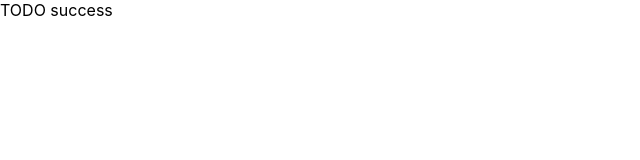
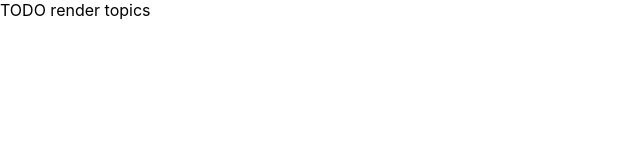
Before and after one commit to PMPepper/brandwatchtechtest, a React (Create React App) app: page / in a window 1280 px wide. Shown: the top 160 px of the page, without its empty margins (0-640 px from the left). Built offline with nearby package versions, Linux system fonts and the light colour scheme.

Commit message:
Add Topic and Error components

```diff
--- a/src/components/app/App.js
+++ b/src/components/app/App.js
@@ -5,6 +5,8 @@ import {useSelector, useDispatch} from 'react-redux';
 import TransitionBetween from 'components/transitions/TransitionBetween';
 import Centered from 'components/layout/Centered';
 import Pending from 'components/pending/Pending';
+import Topics from 'components/topics/Topics';
+import Error from 'components/error/Error';
 
 //Redux
 import {fetchTopics} from 'redux/slices/topics';
@@ -22,16 +24,14 @@ function App() {
     []
   );
 
-  console.log(topics, status);
-
   return (<TransitionBetween show={status === 'idle' ? 'loading' : status}>
     <Centered key="loading">
       <Pending size="large" />
     </Centered>
 
-    <div key="succeeded">TODO success</div>
+    <Topics key="succeeded" topics={topics} />
 
-    <div key="error">TODO error</div>
+    <Error key="error" error={error} />
   </TransitionBetween>);
 }
 
--- /dev/null
+++ b/src/components/error/Error.js
@@ -0,0 +1,5 @@
+
+
+export default function Error({error}) {
+  return <div>TODO render error</div>;
+}
--- /dev/null
+++ b/src/components/topics/Topics.js
@@ -0,0 +1,6 @@
+
+
+
+export default function Topics({topics}) {
+  return <div>TODO render topics</div>
+}
```
